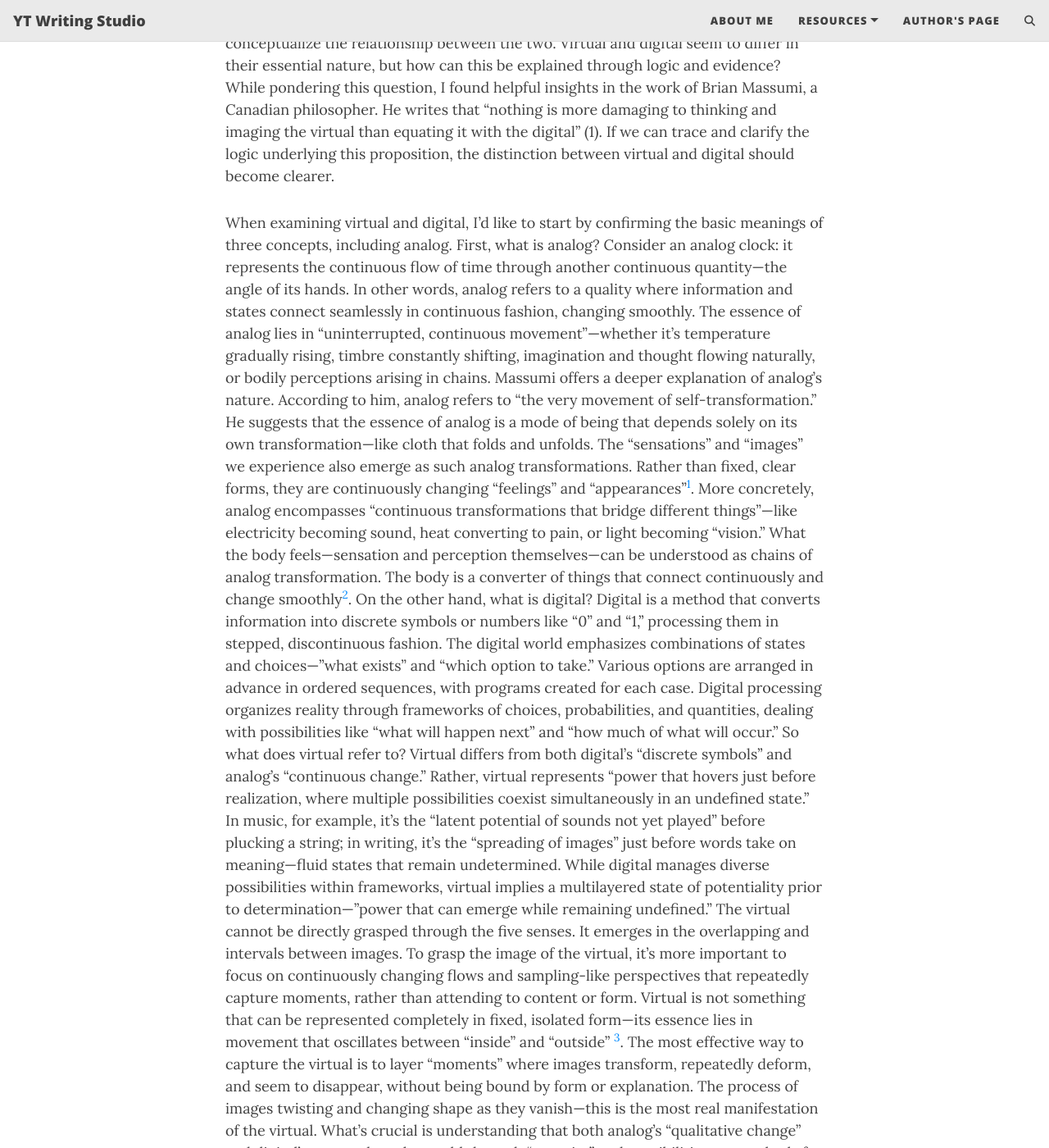
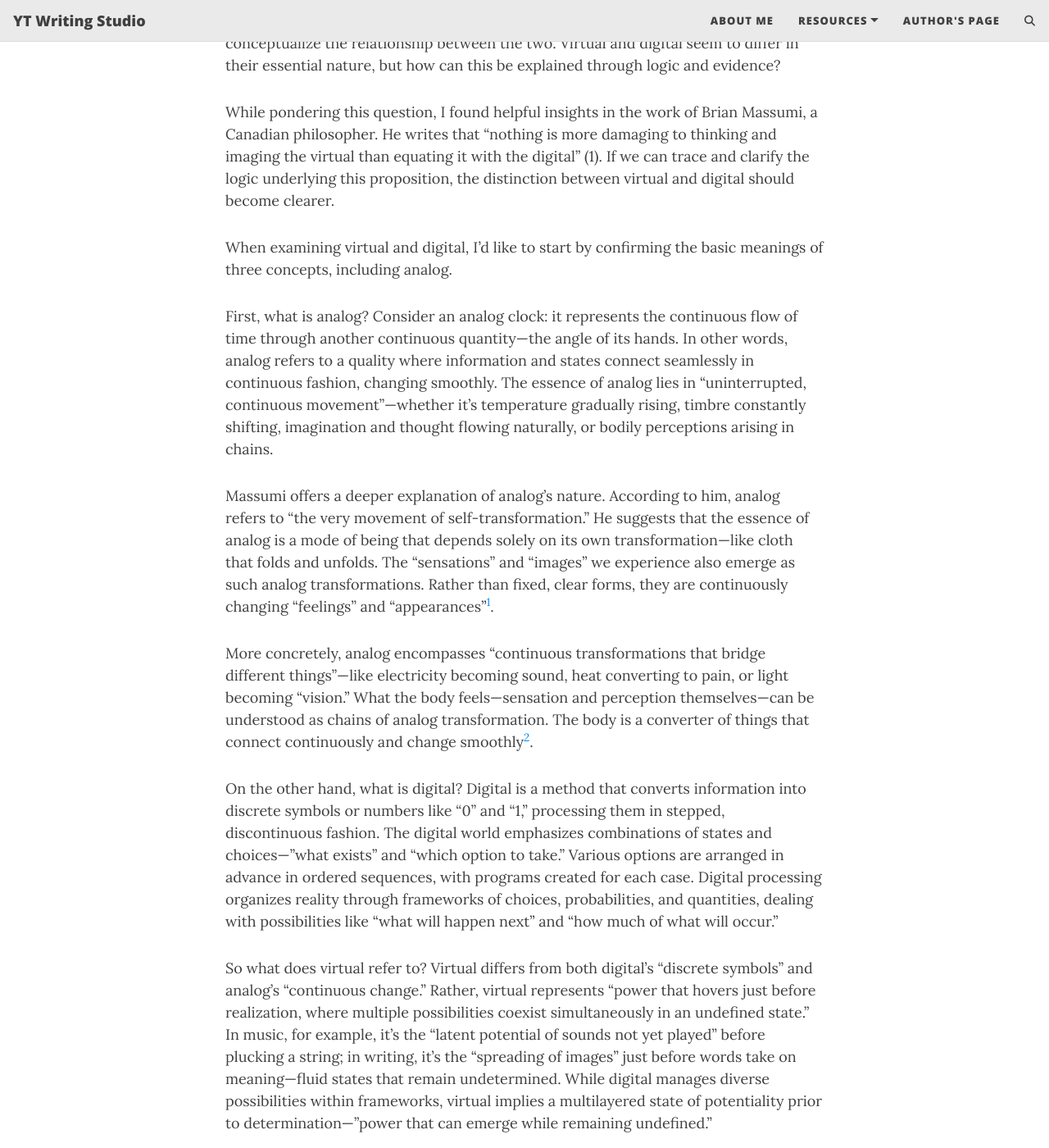
Before and after one commit to Yusketch-311/unity-prototypes, a Jekyll site: the page built from _posts/2025-11-28-Beginn.md, in a window 1280 px wide and 1400 px high, scrolled down 758 px. Shown: the whole window at 82% size. Built offline with Jekyll 4.4.1, drawn with Linux system fonts in a browser that asks for light colours; comment, search, counter and statistics services are not loaded; some of the changed text lies outside the part shown.

Commit message:
Update 2025-11-28-Beginn.md

```diff
--- a/_posts/2025-11-28-Beginn.md
+++ b/_posts/2025-11-28-Beginn.md
@@ -10,19 +10,31 @@
 ---
 
 Over the past month, I've been working on a short essay titled "Head-Mounted Displays from a Social Philosophy Perspective." During this process, a question emerged: What is the relationship between "virtual" and "digital"? Both terms are often used as antonyms for words like "real" or "authentic," and are understood to possess artificial qualities that allow for replication and repetition—unlike irrepeatable, one-time reality. While I could understand how both virtual and digital are positioned against "lived, singular experience and reality," I remained uncertain about how to conceptualize the relationship between the two. Virtual and digital seem to differ in their essential nature, but how can this be explained through logic and evidence?
+
 While pondering this question, I found helpful insights in the work of Brian Massumi, a Canadian philosopher. He writes that "nothing is more damaging to thinking and imaging the virtual than equating it with the digital" (1). If we can trace and clarify the logic underlying this proposition, the distinction between virtual and digital should become clearer.
 
 When examining virtual and digital, I'd like to start by confirming the basic meanings of three concepts, including analog.
+
 First, what is analog? Consider an analog clock: it represents the continuous flow of time through another continuous quantity—the angle of its hands. In other words, analog refers to a quality where information and states connect seamlessly in continuous fashion, changing smoothly. The essence of analog lies in "uninterrupted, continuous movement"—whether it's temperature gradually rising, timbre constantly shifting, imagination and thought flowing naturally, or bodily perceptions arising in chains.
-Massumi offers a deeper explanation of analog's nature. According to him, analog refers to "the very movement of self-transformation." He suggests that the essence of analog is a mode of being that depends solely on its own transformation—like cloth that folds and unfolds. The "sensations" and "images" we experience also emerge as such analog transformations. Rather than fixed, clear forms, they are continuously changing "feelings" and "appearances"[^2].
-More concretely, analog encompasses "continuous transformations that bridge different things"—like electricity becoming sound, heat converting to pain, or light becoming "vision." What the body feels—sensation and perception themselves—can be understood as chains of analog transformation. The body is a converter of things that connect continuously and change smoothly[^1].
+
+Massumi offers a deeper explanation of analog's nature. According to him, analog refers to "the very movement of self-transformation." He suggests that the essence of analog is a mode of being that depends solely on its own transformation—like cloth that folds and unfolds. The "sensations" and "images" we experience also emerge as such analog transformations. Rather than fixed, clear forms, they are continuously changing "feelings" and "appearances"[^1].
+
+More concretely, analog encompasses "continuous transformations that bridge different things"—like electricity becoming sound, heat converting to pain, or light becoming "vision." What the body feels—sensation and perception themselves—can be understood as chains of analog transformation. The body is a converter of things that connect continuously and change smoothly[^2].
+
 On the other hand, what is digital? Digital is a method that converts information into discrete symbols or numbers like "0" and "1," processing them in stepped, discontinuous fashion. The digital world emphasizes combinations of states and choices—"what exists" and "which option to take." Various options are arranged in advance in ordered sequences, with programs created for each case. Digital processing organizes reality through frameworks of choices, probabilities, and quantities, dealing with possibilities like "what will happen next" and "how much of what will occur."
+
 So what does virtual refer to? Virtual differs from both digital's "discrete symbols" and analog's "continuous change." Rather, virtual represents "power that hovers just before realization, where multiple possibilities coexist simultaneously in an undefined state." In music, for example, it's the "latent potential of sounds not yet played" before plucking a string; in writing, it's the "spreading of images" just before words take on meaning—fluid states that remain undetermined. While digital manages diverse possibilities within frameworks, virtual implies a multilayered state of potentiality prior to determination—"power that can emerge while remaining undefined."
+
 The virtual cannot be directly grasped through the five senses. It emerges in the overlapping and intervals between images.
+
 To grasp the image of the virtual, it's more important to focus on continuously changing flows and sampling-like perspectives that repeatedly capture moments, rather than attending to content or form. Virtual is not something that can be represented completely in fixed, isolated form—its essence lies in movement that oscillates between "inside" and "outside" [^3]. The most effective way to capture the virtual is to layer "moments" where images transform, repeatedly deform, and seem to disappear, without being bound by form or explanation. The process of images twisting and changing shape as they vanish—this is the most real manifestation of the virtual.
+
 What's crucial is understanding that both analog's "qualitative change" and digital's approach to the world through "quantity" and possibilities are methods for engaging with the world. Methods that grasp the world through quantities, numbers, and symbols approach "reason as a tool." In contrast, analog's continuous change and chains connect to "generative reason"—more dynamic and creative modes of thinking like imagination and intuition.
+
 Digital is a framework that uses numbers and symbols to organize choices and states, clearly indicating what will occur and to what extent. Virtual, by contrast, encompasses states and forces where multiple possibilities simultaneously lurk "without yet having form" and "invisible to the eye." If we equate virtual with digital, we lose the distinction between logical "possibility" and "potentiality" that has not yet fully emerged.
+
 However, virtual and digital being different doesn't mean they exist in opposition, excluding one another. The medium connecting them is precisely analog. Massumi explains how digital and virtual are bridged and manifested through embodied activities like "reading words," "listening to music," and "surfing the internet." Through the act of reading, people sense digital text information as meaning through their bodies; sound signals are experienced as music with the body as converter. Virtual phenomena emerge through the intervention of such bodily qualitative changes (analog).
+
 Thus, digital and analog are not fundamentally opposed; rather, analog is stimulated and activated by digital. And virtual is a phenomenon that appears in the overlapping, gaps, and ambiguous in-between of such doubled things. The substance of virtual is found precisely in the interaction between analog and digital, and in the foldings of body and sensation. Contemporary technology, particularly VR (Virtual Reality), attempts to technologically realize this vital model of "folding."
 
 [^1]: Braian Massumi, Parables for the Virtual: Movement, Affect, Sensation, Dukc Univcrsity Prcss, Durham & London 2002, p. 135.
```
